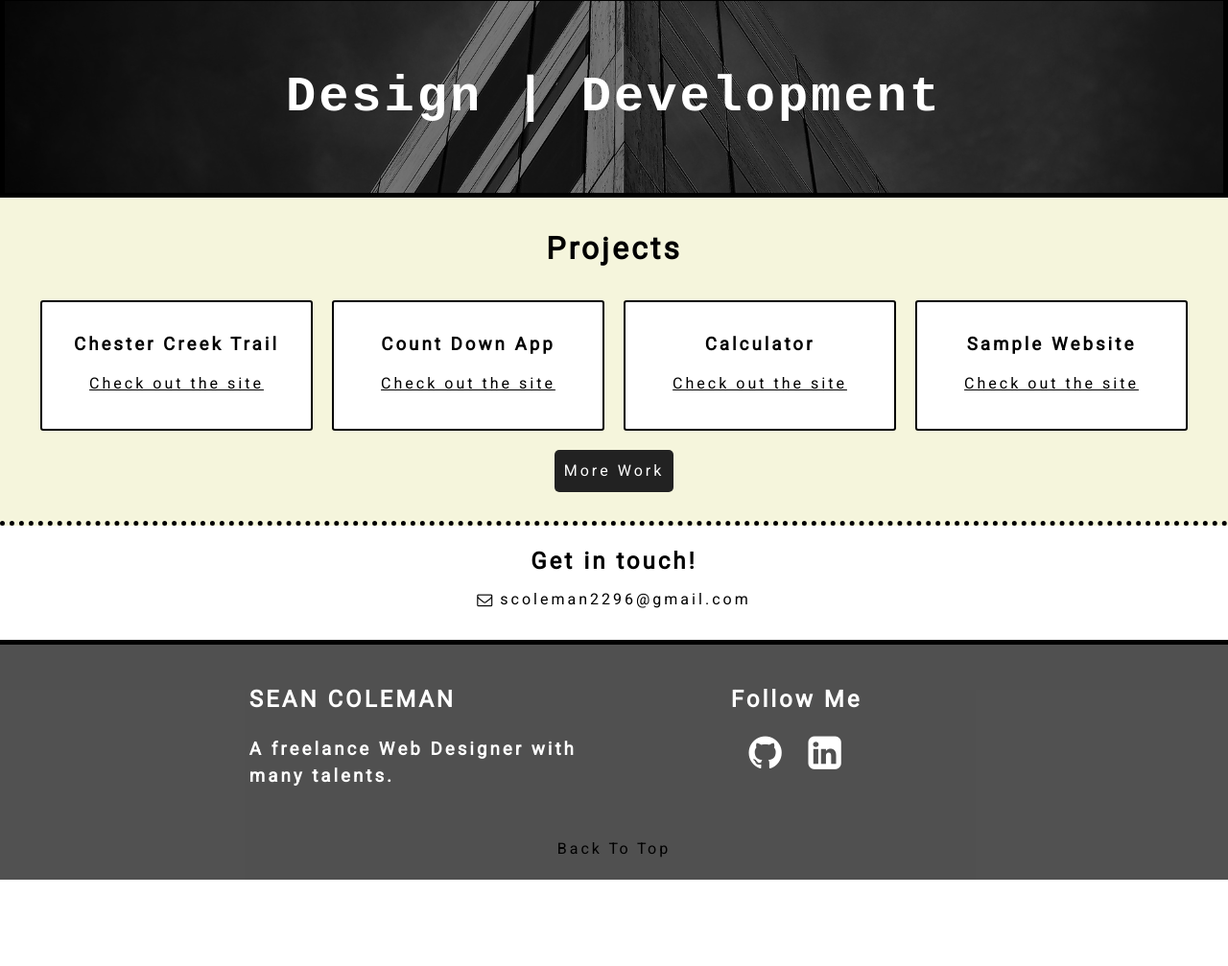
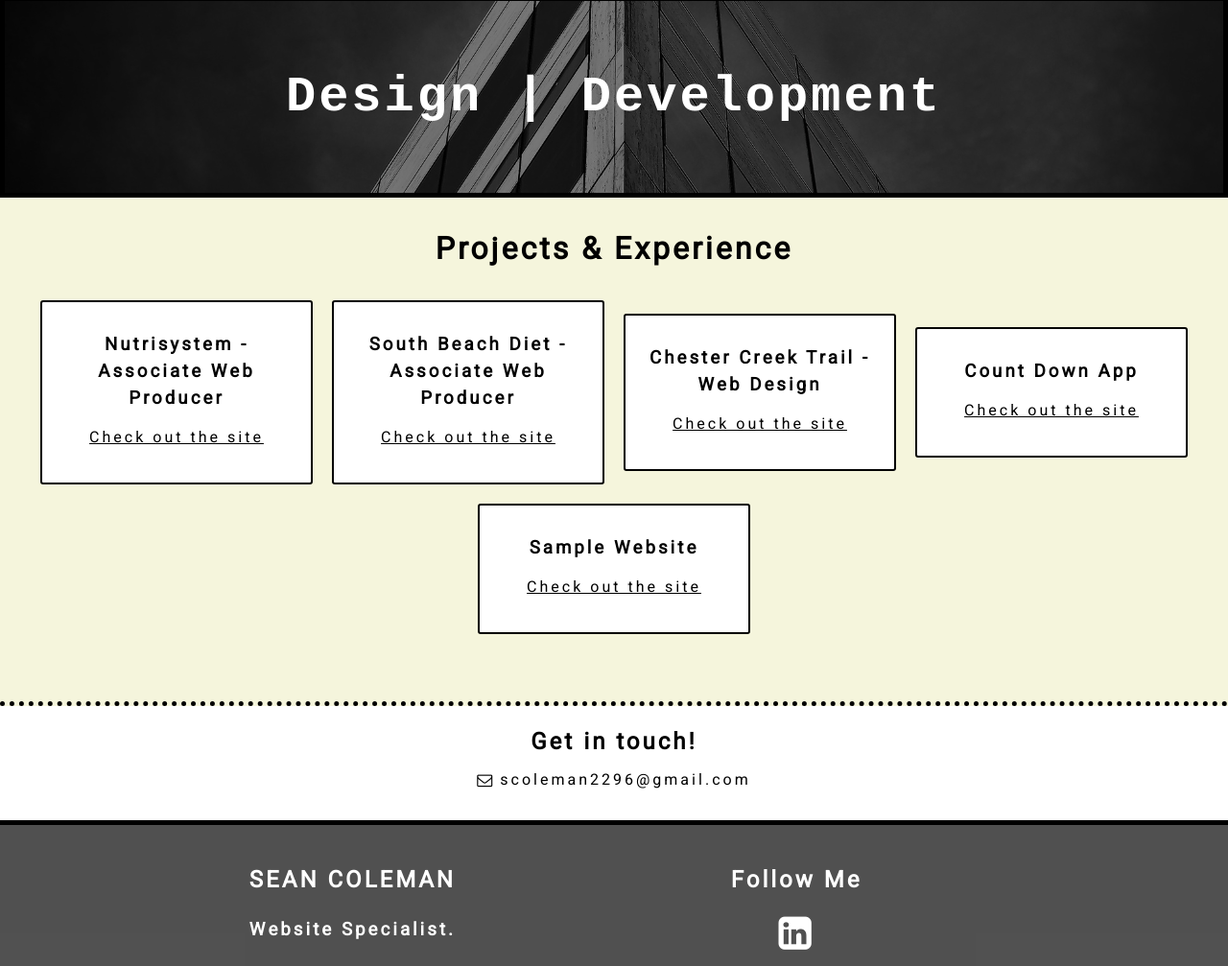
Before and after one commit to SeanTColeman/My-Site, a plain HTML site: page index.html in a window 1280 px wide. Shown: the part 806-1813 px from the top of the page at 96% size. Before the commit the page ends 1723 px from the top, so only its background shows below. Drawn offline with Linux system fonts and the light colour scheme.

Commit message:
Portfolio update.

```diff
--- a/index.html
+++ b/index.html
@@ -44,8 +44,9 @@
     </div>
     <div class="hero-text">
       <div>
-        <h1>I specialize in Front-end Web Development.</h1>
-        <p>Focused on providing <strong>creative</strong> and <strong>responsive</strong> designs with <strong>user-friendly</strong> functionality.</p>
+        <h1>I specialize in Web Production and Development.</h1>
+        <p>Focused on providing <strong>creative</strong> and <strong>responsive</strong> designs with <strong>user-friendly</strong> functionality. Experience working on high-volume websites.</p>
+
         <div class="hero-btn">
           <a href="#contact">Contact</a>
         </div>
@@ -58,10 +59,18 @@
   </section>
 
   <section class="projects">
-      <h2>Projects</h2>
+      <h2>Projects & Experience</h2>
       <div class="projects-group">
         <div class="project">
-          <h3>Chester Creek Trail</h3>
+          <h3>Nutrisystem - Associate Web Producer</h3>
+          <a href="https://www.nutrisystem.com">Check out the site</a>
+        </div>
+        <div class="project">
+          <h3>South Beach Diet - Associate Web Producer</h3>
+          <a href="https://www.southbeachdiet.com">Check out the site</a>
+        </div>
+        <div class="project">
+          <h3>Chester Creek Trail - Web Design</h3>
           <a href="http://www.chestercreektrail.org">Check out the site</a>
         </div>
           <div class="project">
@@ -69,33 +78,11 @@
             <a href="https://seantcoleman.github.io/Count-Down-App/">Check out the site</a>
           </div>
           <div class="project">
-            <h3>Calculator</h3>
-            <a href="https://seantcoleman.github.io/Calculator/">Check out the site</a>
-          </div>
-          <div class="project">
             <h3>Sample Website</h3>
             <a href="https://seantcoleman.github.io/Sample-Site-Design/">Check out the site</a>
           </div>
       </div>
-      <a class="more-work" href="https://github.com/SeanTColeman">More Work</a>
   </section>
-
-  <!-- <section class="posts">
-      <a name="blog"></a>
-      <h2>Posts</h2>
-      <div class="posts-group">
-          <div class="post">
-              <h3>The Importance of CSS Grid</h3>
-              <p>You can achieve a responsive design on all devices with as little as two lines with CSS Grid.</p>
-              <a href="blog1.html">See More</a>
-          </div>
-          <div class="post">
-              <h3>The Power of a First Impression</h3>
-              <p>First impressions will make or break you. Your websites impression will have a lasting impact.</p>
-              <a href="blog2.html">See More</a>
-          </div>
-      </div>
-  </section> -->
 
   <section class="contact">
     <h2><a name="contact">Get in touch!</a></h2>
@@ -109,12 +96,11 @@
       <div class="footer-info">
         <div class="footer-brand">
           <h2>Sean Coleman</h2>
-          <h3>A freelance Web Designer with many talents.</h3>
+          <h3>Website Specialist.</h3>
         </div>
         <div class="social-icons">
           <h2>Follow Me</h2>
           <ul>
-            <li> <a href="https://github.com/seantcoleman"><i class="fa fa-github" aria-hidden="true"></i></a></li>
             <li> <a href="https://www.linkedin.com/in/sean-coleman-32757014a/"><i class="fa fa-linkedin-square" aria-hidden="true"></i></a></li>
           </ul>
 
--- a/style.css
+++ b/style.css
@@ -162,6 +162,7 @@ nav ul li a:hover {}
   border-bottom: 5px dotted black;
 }
 
+
 .projects a {
   text-decoration:underline;
 }
@@ -200,6 +201,7 @@ a.more-work:hover {
   border: 2px solid black;
   border-radius: 3px;
   width: 250px;
+
   background: hsla(360, 100%, 100%);
 }
 
```
